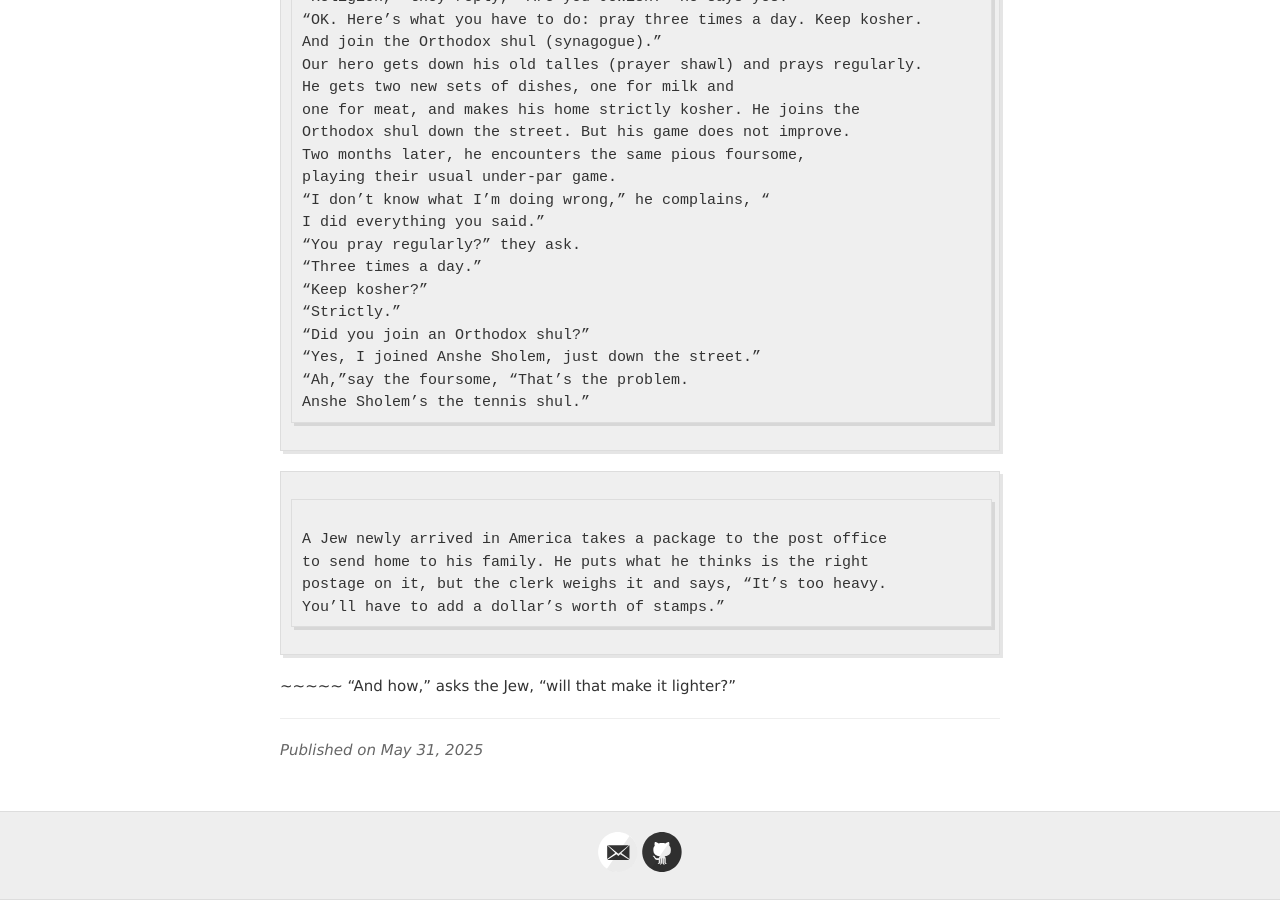
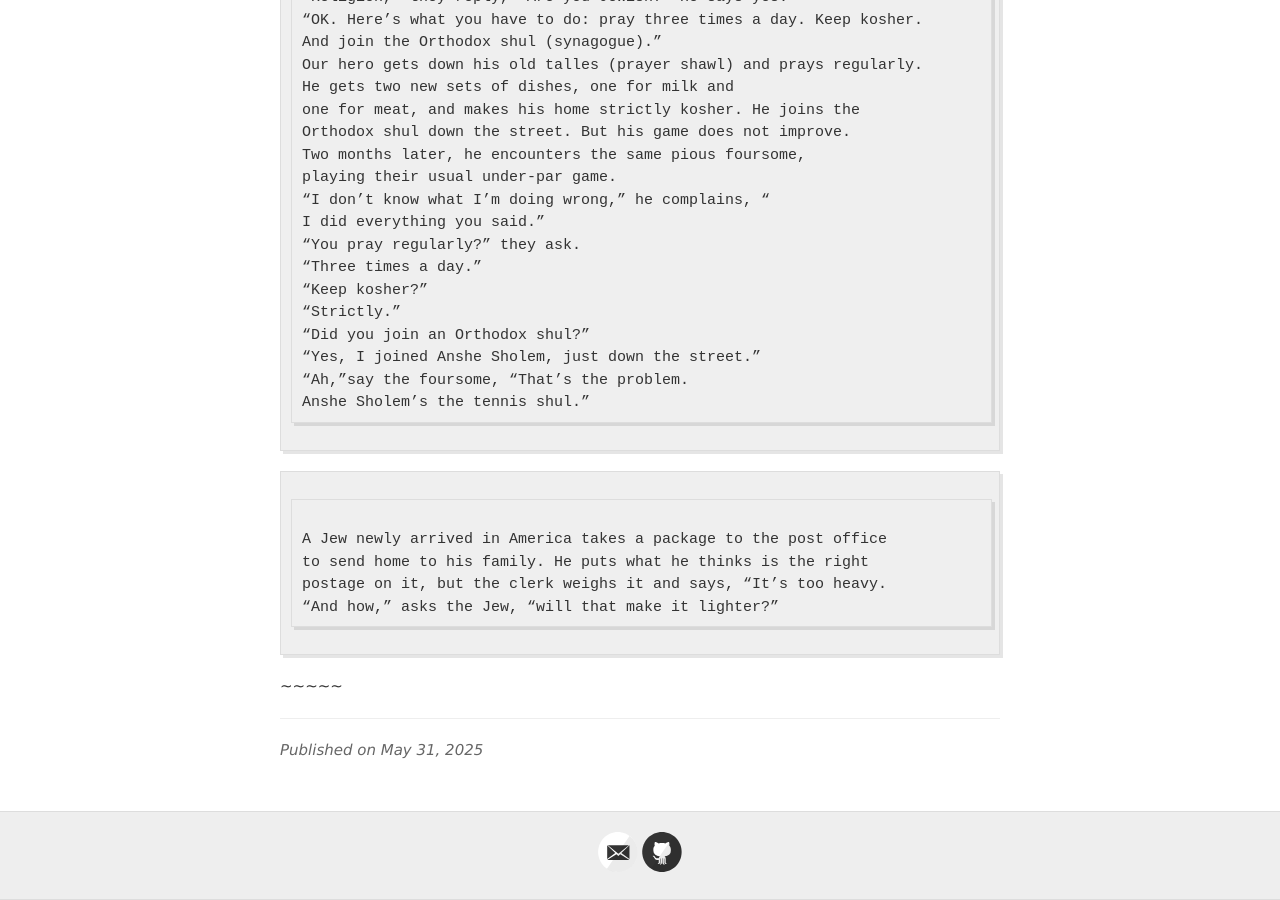
Before and after one commit to jvmallow/jvmallow.github.io, a Jekyll site: the page built from _posts/2025-05-31-Jewish_Humor.md, in a window 1280 px wide and 900 px high, scrolled down 27673 px. Built offline with Jekyll 4.4.1, drawn with Linux system fonts in a browser that asks for light colours; a script that is not in the unit is left out.

Commit message:
Update 2025-05-31-Jewish_Humor.md

```diff
--- a/_posts/2025-05-31-Jewish_Humor.md
+++ b/_posts/2025-05-31-Jewish_Humor.md
@@ -1118,7 +1118,6 @@ Anshe Sholem’s the tennis shul.”
 A Jew newly arrived in America takes a package to the post office
 to send home to his family. He puts what he thinks is the right
 postage on it, but the clerk weighs it and says, “It’s too heavy.
-You’ll have to add a dollar’s worth of stamps.”
+“And how,” asks the Jew, “will that make it lighter?”
 ~~~~~
 ~~~~~
-“And how,” asks the Jew, “will that make it lighter?”
```
